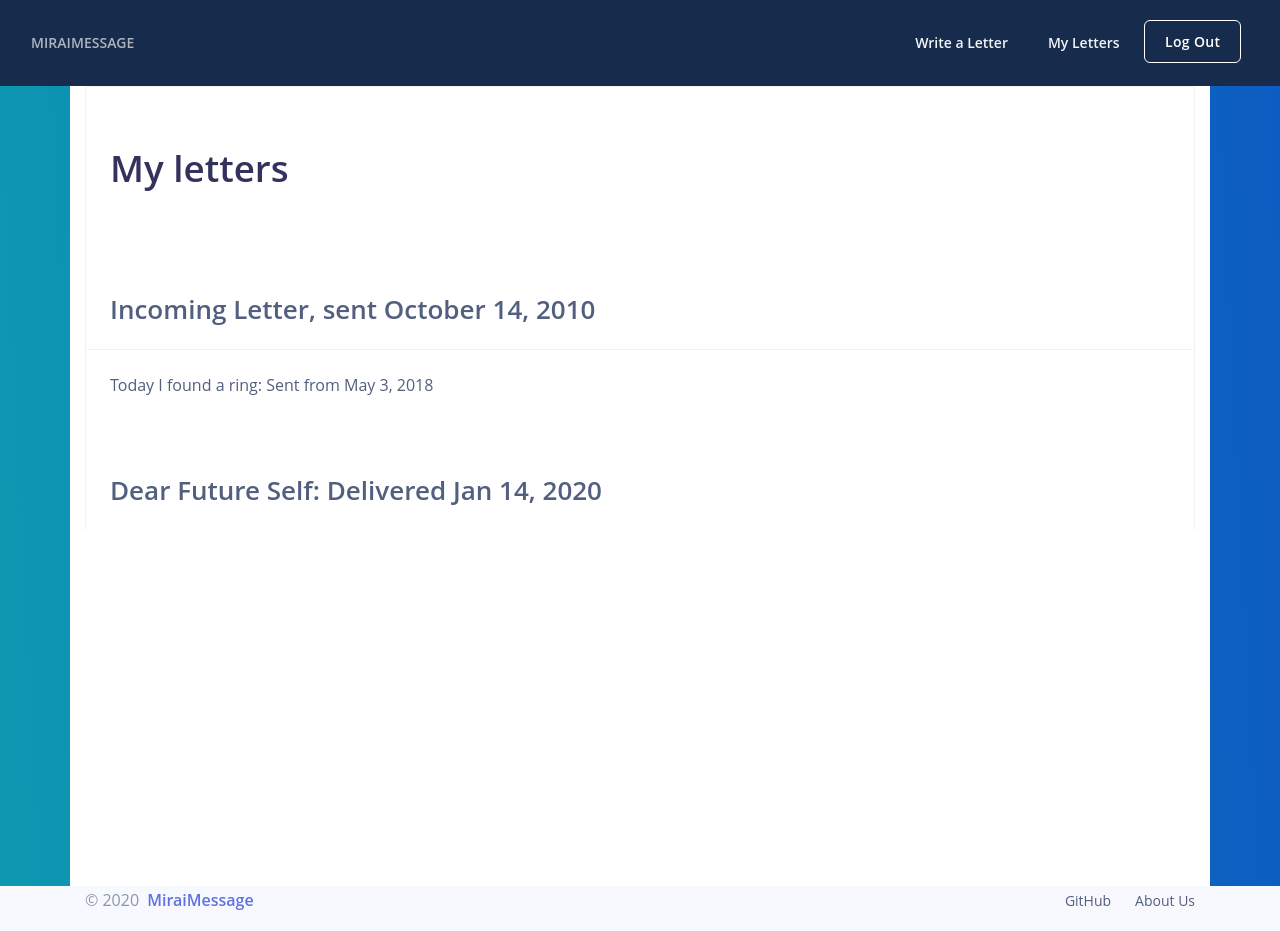
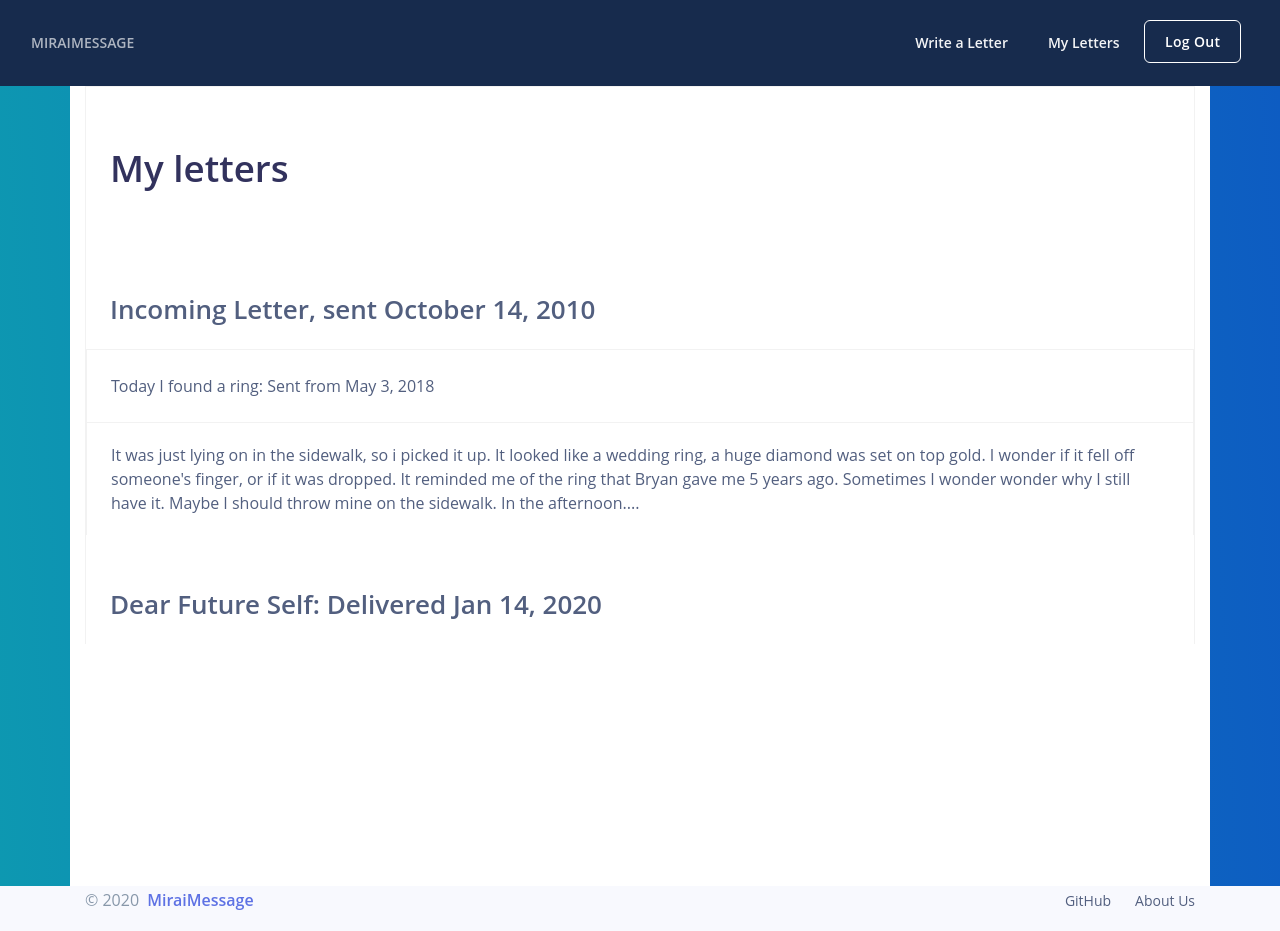
Before and after one commit to liu-caro/future-letters-frontend, a React (Create React App) app: page /my-letters in a window 1280 px wide. Both pictures are taken after a click on the element "Incoming Letter, sent October 14, 2010". Built offline with nearby package versions, Linux system fonts and the light colour scheme; no server answers.

Commit message:
fake letters

```diff
--- a/src/components/letters.js
+++ b/src/components/letters.js
@@ -46,16 +46,40 @@ class Letters extends React.Component {
                 Incoming Letter, sent October 14, 2010
                     </Accordion.Toggle>
                      <Accordion.Collapse eventKey="1">
+                         <Card>
                           <Card.Body>Today I found a ring: Sent from May 3, 2018</Card.Body>
+                          <Card.Footer>It was just lying on in the sidewalk, so i picked it up.
+                                        It looked like a wedding ring, a huge diamond was set on top gold.
+                                        I wonder if it fell off someone's finger, or if it was dropped. It
+                                        reminded me of the ring that Bryan gave me 5 years ago.
+                                        Sometimes I wonder  wonder why I still have it. Maybe
+                                        I should throw mine on the sidewalk. In the afternoon....
+                                        </Card.Footer>
+                                        </Card>
                            </Accordion.Collapse>
                            <Accordion.Toggle className="display-4" as={Card.Header} eventKey="2">
                                Dear Future Self: Delivered Jan 14, 2020
                     </Accordion.Toggle>
                      <Accordion.Collapse eventKey="2">
+                     <Card>
                           <Card.Body>         Advice to my younger self: Delivered March 11, 2011</Card.Body>
+                          <Card.Footer> DONT. CUT. YOUR HAIR. It looks HORRIBLE and even if you think you
+                              look super cool in those trousers, you're WRONG. Also please please please don't
+                              quit the swim team! I know you hate practicing but it's so important to keep
+                              your passions. You were so close to beating Michael's time....
+                          </Card.Footer>
+                          </Card>
                            </Accordion.Collapse>
                            <Accordion.Collapse eventKey="2">
+                           <Card>
                           <Card.Body>          I hate high school!!!: Delivered April 1, 2010</Card.Body>
+                          <Card.Footer> Everyone SUCKS and classes are SoOoOoOoO boring!!!
+                            I hope you're having more fun in college. I bet you're partying it up EVERY day
+                            and having a super fun time while im stuck at home doing homework. Life is so
+                            unfair and I can't WAIT to grow up!!! I hate being young, i have to listen to
+                            mom and dad all the time...
+                          </Card.Footer>
+                          </Card>
                            </Accordion.Collapse>
             </Card>
             </Accordion>
```
